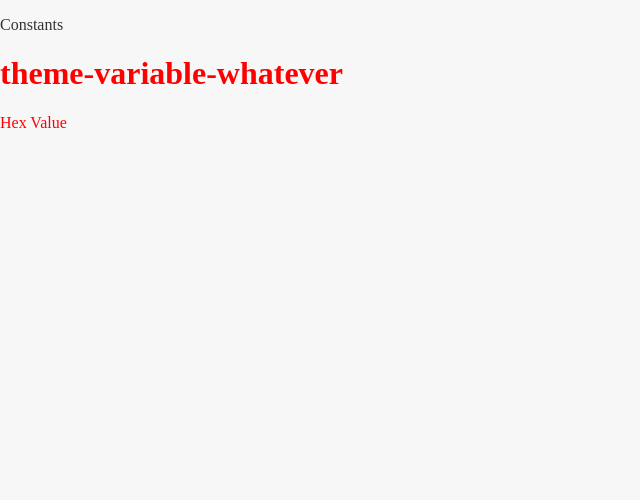
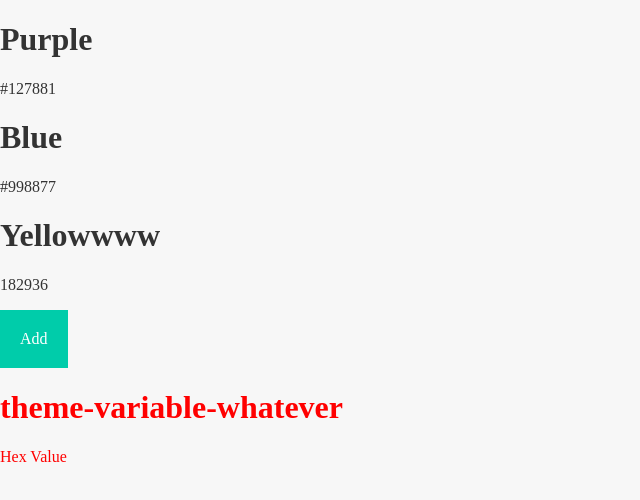
Before and after one commit to unumux/tg-site, a React (Create React App) app: page / in a window 1280 px wide. Shown: the top 500 px of the page, without its empty margins (0-640 px from the left). Built offline with nearby package versions, Linux system fonts and the light colour scheme.

Commit message:
Adds Swatch component

```diff
--- a/src/components/Constants.js
+++ b/src/components/Constants.js
@@ -1,3 +1,28 @@
 import React from 'react';
+import styled from 'styled-components';
+import { Swatch } from './Swatch';
 
-export const Constants = (props) => <p>Constants</p>;
+const Palette = styled.div`
+
+`;
+
+const Add = styled.a`
+    background-color: #0ca;
+    color: #fff;
+    display: inline-block;
+    padding: 2rem;
+
+    &:hover {
+        background-color: #0da;
+        cursor: pointer;
+    }
+`;
+
+
+export const Constants = props =>
+    <Palette>
+        <Swatch name='Purple' hex='#127881' />
+        <Swatch name='Blue' hex='#998877' />
+        <Swatch name='Yellowwww' hex='182936' />
+        <Add>Add</Add>
+    </Palette>
--- /dev/null
+++ b/src/components/Swatch.js
@@ -0,0 +1,17 @@
+import React from 'react';
+import styled from 'styled-components';
+
+const StyledSwatch = styled.div`
+`;
+
+const Heading = styled.h1``;
+
+const Description = styled.p``;
+
+export const Swatch = props =>
+    <StyledSwatch>
+        <Heading>{props.name}</Heading>
+        <Description>{props.hex}</Description>
+    </StyledSwatch>
+
+export default { Swatch };
```
